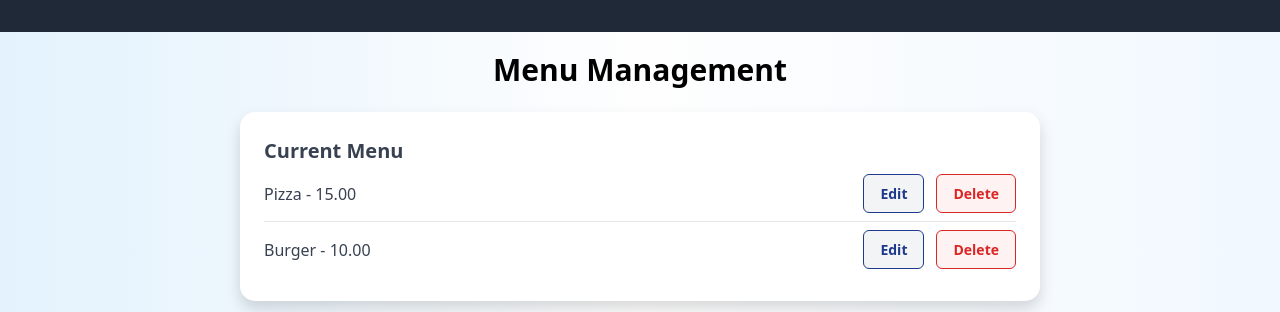
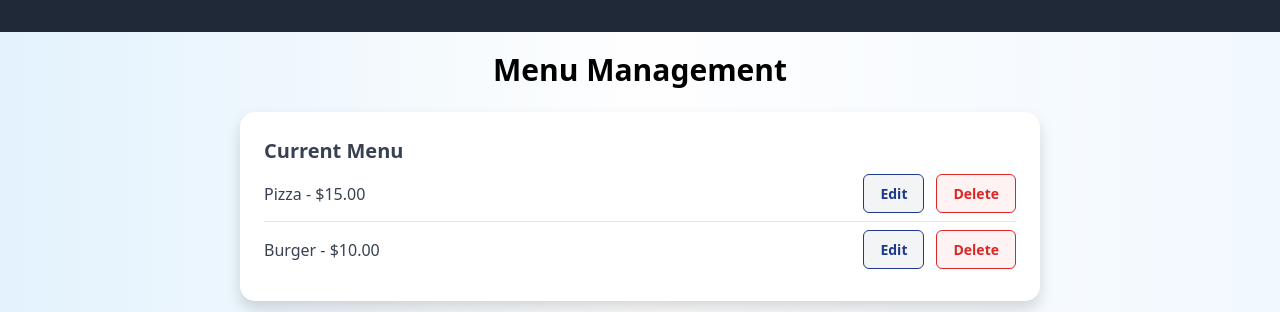
Before and after one commit to ruchspatil/VueCart, a Nuxt app: page /MenuManagement in a window 1280 px wide. Shown: the top 312 px of the page. Built offline with nearby package versions, Linux system fonts and the light colour scheme.

Commit message:
Update MenuManagement.vue

```diff
--- a/pages/MenuManagement.vue
+++ b/pages/MenuManagement.vue
@@ -12,7 +12,7 @@
           class="flex justify-between items-center py-2 border-b border-gray-200 last:border-none"
         >
           <span class="text-gray-700 font-medium">
-            {{ item.name }} - {{ item.price }}
+            {{ item.name }} - ${{ item.price }}
           </span>
           <div class="flex space-x-3">
             <button
```
